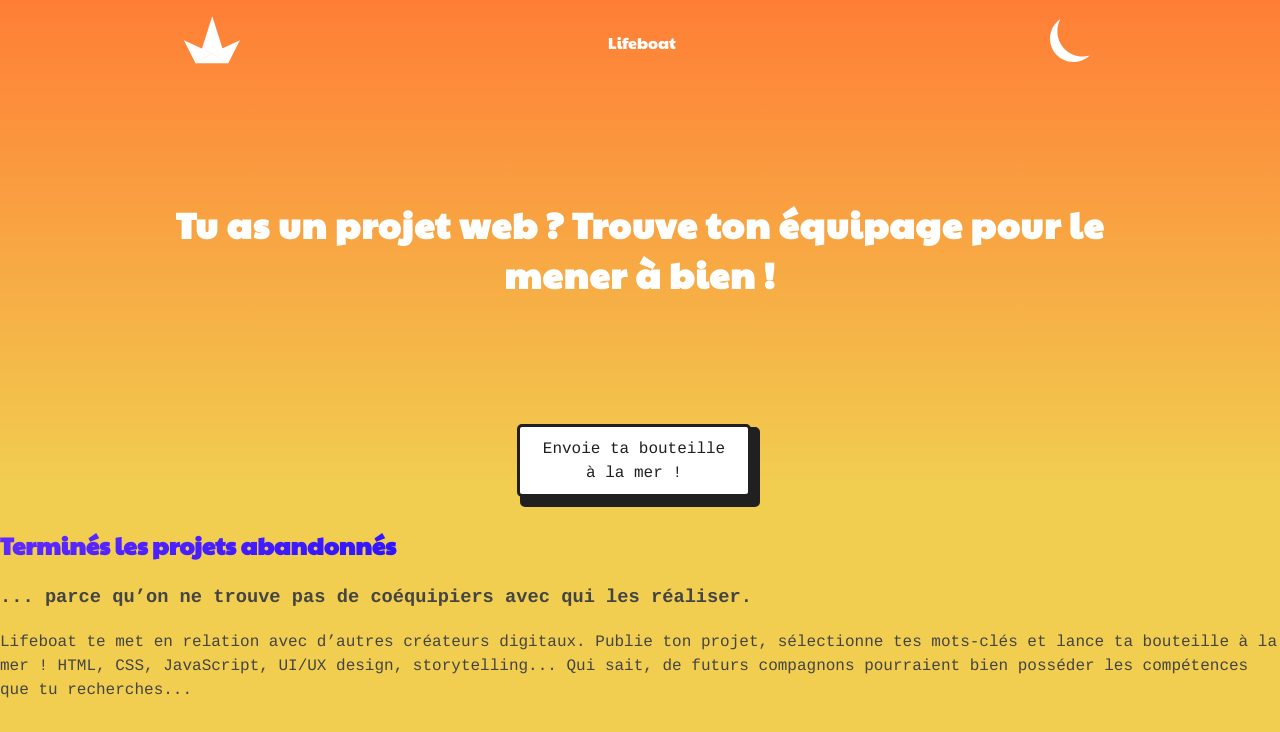
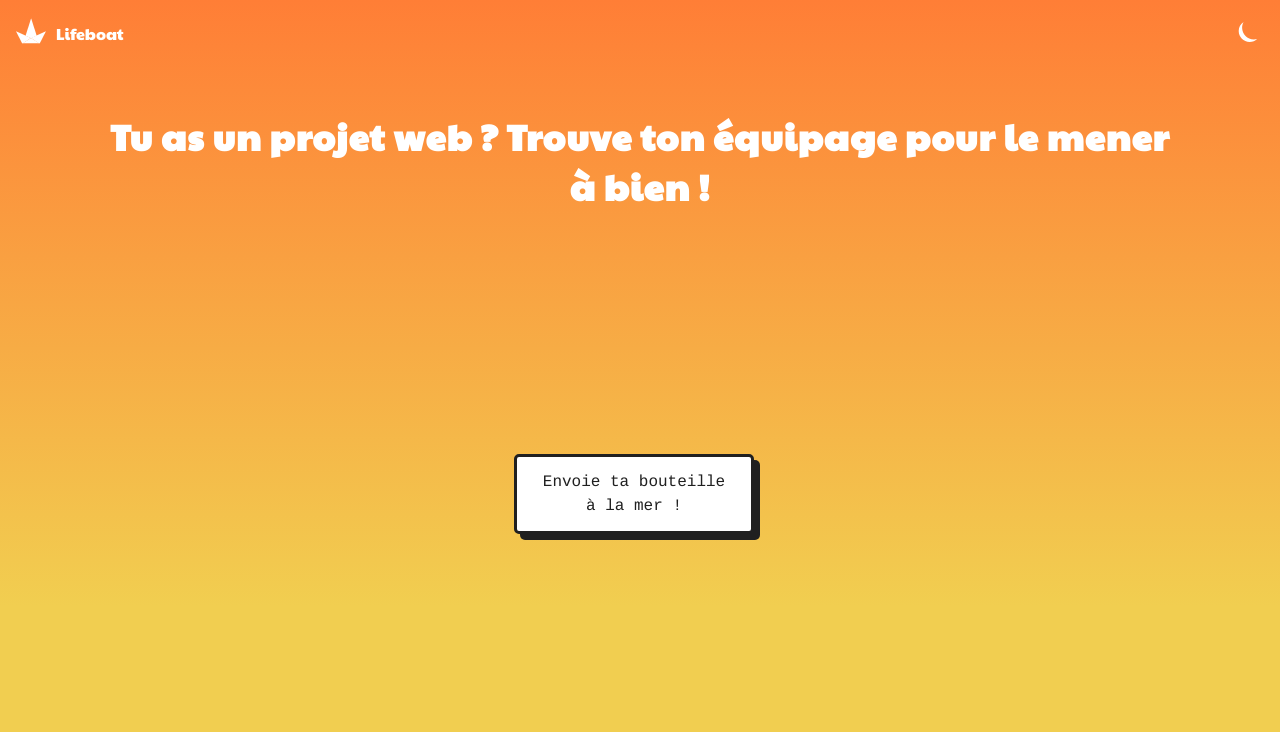
Before and after one commit to agathemazur/tfa-lifeboat, a website: page src/index.html in a window 1280 px wide. Shown: the top 732 px of the page. Drawn offline with nearby package versions, Linux system fonts and the light colour scheme; files that its build step writes are made by us from their sources.

Commit message:
bouton corrigé

```diff
--- a/src/index.html
+++ b/src/index.html
@@ -39,11 +39,11 @@
 </head>
 <body>
   <header>
-    <nav>
-      <ul class="navflex">
+    <nav class="navflex">
+      <ul class="navleft">
         <li>
           <a href="LIEN ACCUEIL">
-            <svg alt="logo bateau papier lifeboat" width="56" height="48" viewBox="0 0 56 48" fill="none" xmlns="http://www.w3.org/2000/svg">
+            <svg alt="logo bateau papier lifeboat" width="30" height="30" viewBox="0 0 56 48" fill="none" xmlns="http://www.w3.org/2000/svg">
               <g clip-path="url(#clip0_61_61)">
               <path d="M28 37.1895L44 47.656L55.8919 24.2808L28 37.1895Z" fill="white"/>
               <path d="M27.7837 37.1895L11.7837 47.656L-0.108154 24.2808L27.7837 37.1895Z" fill="white"/>
@@ -58,10 +58,14 @@
             </svg>
           </a>
         </li>
-        <li><a class="titlenav" href="LIEN ACCUEIL">Lifeboat</a></li>
+        <li>
+          <a class="titlenav" href="LIEN ACCUEIL">Lifeboat</a></li>
+        <li>
+      </ul>
+      <ul>
         <li>
           <button class="switch">
-            <svg width="40" height="43" viewBox="0 0 40 43" fill="none" xmlns="http://www.w3.org/2000/svg">
+            <svg width="20" height="20" viewBox="0 0 40 43" fill="none" xmlns="http://www.w3.org/2000/svg">
               <path fill-rule="evenodd" clip-rule="evenodd" d="M39.6671 36.4965C37.4403 37.1377 35.0874 37.4812 32.6543 37.4812C18.6839 37.4812 7.3587 26.156 7.3587 12.1856C7.3587 7.76769 8.49125 3.61434 10.4819 0C4.16377 4.20257 0 11.3871 0 19.5441C0 32.4985 10.5016 43.0001 23.456 43.0001C29.7446 43.0001 35.4552 40.5253 39.6671 36.4965Z" fill="white"/>
             </svg>
           </button>
@@ -71,21 +75,21 @@
   </header>
 
   <main>
-    <section>
+    <section class="intro">
       <h1>Tu as un projet web&nbsp;? Trouve ton équipage pour le mener à&nbsp;bien&nbsp;!</h1>
       <a class="call-to-action"><span>Envoie ta bouteille à la&nbsp;mer&nbsp;!</span></a>
     </section>
 
-    <section>
-      <h2 class="title">Terminés les projets&nbsp;abandonnés</h2>
-      <h3>... parce qu’on ne trouve pas de coéquipiers avec qui les&nbsp;réaliser.</h3>
-      <p>Lifeboat te met en relation avec d’autres créateurs digitaux. Publie ton projet, sélectionne tes mots-clés et lance ta bouteille à la mer&nbsp;! HTML, CSS, JavaScript, UI/UX design, storytelling... Qui sait, de futurs compagnons pourraient bien posséder les compétences que tu&nbsp;recherches...</p>
+    <section class="explanation">
+      <h2 class="title">Terminés les projets abandonnés</h2>
+      <h3 class="sous-titre">... parce qu’on ne trouve pas de coéquipiers avec qui les&nbsp;réaliser.</h3>
+      <p class="sous-texte">Lifeboat te met en relation avec d’autres créateurs digitaux. Publie ton projet, sélectionne tes mots-clés et lance ta bouteille à la mer&nbsp;! HTML, CSS, JavaScript, UI/UX design, storytelling... Qui sait, de futurs compagnons pourraient bien posséder les compétences que tu&nbsp;recherches...</p>
       <img src="assets/images/mockup-white.png"
         srcset="assets/images/mockup-white@2x.png 2x" alt="un écran de l'application mobile Lifeboat" class="mockup">
     </section>
 
-    <section>
-      <h2>De nombreux projets ont besoin de&nbsp;toi&nbsp;!</h2>
+    <section class="gallery">
+      <h2 class="title title--2">De nombreux projets ont besoin de&nbsp;toi&nbsp;!</h2>
       <div class="swiper-container">
         <div class="swiper-wrapper">
           <!-- Slides -->
@@ -96,8 +100,8 @@
        </div>
     </section>
 
-    <section>
-      <h2>“The journey&nbsp;begins!”</h2>
+    <section class="journey">
+      <h2 class="title">“The journey&nbsp;begins!”</h2>
       <figure>
         <video controls width="250">
 
@@ -123,9 +127,10 @@
   </main>
 
   <footer>
-    <ul>
+    <ul class="left">
       <li><a href="LIEN ACCUEIL">Lifeboat</a></li>
       <li><a href="LIEN ACCUEIL">Agathe&nbsp;Mazur</a></li>
+      <li><a href="LIEN ACCUEIL"><!-- JS année -->Année en cours</a></li>
     </ul>
 
     <ul>
--- a/src/styles/app.scss
+++ b/src/styles/app.scss
@@ -7,8 +7,11 @@
     --font-text: 'Cousine', monospace;
     --color-text: #202020;
     --color-bg: #ffffff;
+    --color-bg2: #F5F5F5;
+    --color-bg3: #F1CE50;
     --gradient-bg: linear-gradient(180deg, rgba(255,126,54,1) 0%, rgba(241,206,80,1) 13%, rgba(241,206,80,1) 78%, rgba(255,126,54,1) 100%);
-    --gradient-title1: linear-gradient(150.35deg, #632CFF 0%, #1507FF 50%, #00D4FF 100%);
+    --gradient-title1: linear-gradient(150.35deg, #632CFF 0%, #1507FF 30%, #00D4FF 60%);
+    --gradient-title2: linear-gradient(150.35deg, #DB49C4 0%, #632CFF 100%);
 }
 
 [data-theme="dark"]{
@@ -29,6 +32,7 @@ body{
     .titlenav{
         font-family: var(--font-title);
         text-decoration: none;
+        margin-left:10px;
     }
 
     ul{
@@ -42,6 +46,7 @@ body{
     section{
         width: 100%;
         font-family: var(--font-text);
+        padding: 1em;
     }
 }
 
@@ -49,10 +54,21 @@ body{
 
 header{
 
-    ul{
+    .navflex{
+        display: flex;
+        justify-content: space-between;
+        align-items: center;
+        padding:0 1em 0 1em;
+    }
+
+    .navleft{
         display: flex;
         justify-content: space-around;
         align-items: center;
+
+        svg{
+            align-items: baseline;
+        }
     }
 
     button{
@@ -67,43 +83,8 @@ header{
 
 }
 
+
 /* ========================================== BUTTON CALL-TO-ACTION ========================================== */
-
-
-// .call-to-action{
-//     text-align: center;
-//     display: inline-block;
-//     cursor: pointer;
-//     background-color: var(--color-bg);
-//     border: 3px solid var(--color-text);
-//     border-radius: 5px;
-//     width:240px;
-//     height:80px;
-//     margin: auto;
-//     position: relative;
-
-//     span{
-//         display: inline-block;
-//         padding: 15px 20px 10px 20px;
-//         transform: translate(-6px, -6px);
-//         transition: transform .3s;
-
-//         &:hover{
-//             transform: translate(-3px, -3px);
-//         }
-//     }
-
-//     &:after{
-//         content:"";
-//         border-radius: 5px;
-//         position: absolute;
-//         top: 0;
-//         right: 0;
-//         left: 0;
-//         bottom: 0;
-//         z-index: -1;
-//         box-shadow: 10px 10px var(--color-text);
-//     }
 
 .call-to-action{
     display: block;
@@ -113,15 +94,17 @@ header{
     border-radius: 5px;
     cursor: pointer;
     background-color: var(--color-text);
-    border: 3px solid var(--color-text);
+    // border: 3px solid var(--color-text);
     text-align: center;
     text-decoration: none;
     position: relative;
     margin: auto;
 
     span{
+        width:240px;
+        height:80px;
         background-color: var(--color-bg);
-        padding: 10px 20px 9px;
+        padding: 13px 20px 9px;
         border: 3px solid var(--color-text);
         color: var(--color-text);
         display: block;
@@ -137,7 +120,8 @@ header{
         right: 0;
         bottom: 0;
         left: 0;
-        border: 2px solid #000;
+        // border: 2px solid #000;
+        border-radius: 5px;
         z-index: -1;
     }
 
@@ -157,17 +141,31 @@ h1{
     font-family: var(--font-title);
     color: var(--color-bg);
     text-align: center;
-    margin: 10vw;
+    margin: 2vw;
     letter-spacing: 0.03em;
     font-size: 36px;
     line-height: 50px;
+    margin-bottom: 20%;
+}
+
+.sous-titre, .sous-texte{
+    margin-bottom:10%;
 }
 
 .title{
+    font-size: 40px;
+    line-height: 125%;
     background: var(--gradient-title1);
     -webkit-background-clip: text;
     -webkit-text-fill-color: transparent;
     font-family: var(--font-title);
+
+    &--2{
+        background: #DB49C4;
+        background: var(--gradient-title2);
+        -webkit-background-clip: text;
+        -webkit-text-fill-color: transparent;
+    }
 }
 
 
@@ -177,6 +175,44 @@ h1{
     max-width: 100%;
 }
 
+/* ========================================== SECTION INTRO ========================================== */
+
+.intro{
+    margin-bottom:30%;
+}
+
+/* ========================================== SECTION EXPLANATION ========================================== */
+
+.explanation{
+    background-color: var(--color-bg);
+}
+
+
+/* ========================================== SECTION GALLERY ========================================== */
+
+.gallery{
+    background-color: var(--color-bg2);
+}
+
+
+/* ========================================== SECTION JOURNEY ========================================== */
+
+.journey{
+    background-color: var(--color-bg);
+}
+
+
+/* ========================================== FOOTER ========================================== */
+
+footer{
+    background-color: var(--color-bg3);
+
+    .left{
+        display: flex;
+        justify-content: space-around;
+    }
+}
+
 
 /* ========================================== MEDIA QUERIES ========================================== */
 
```
